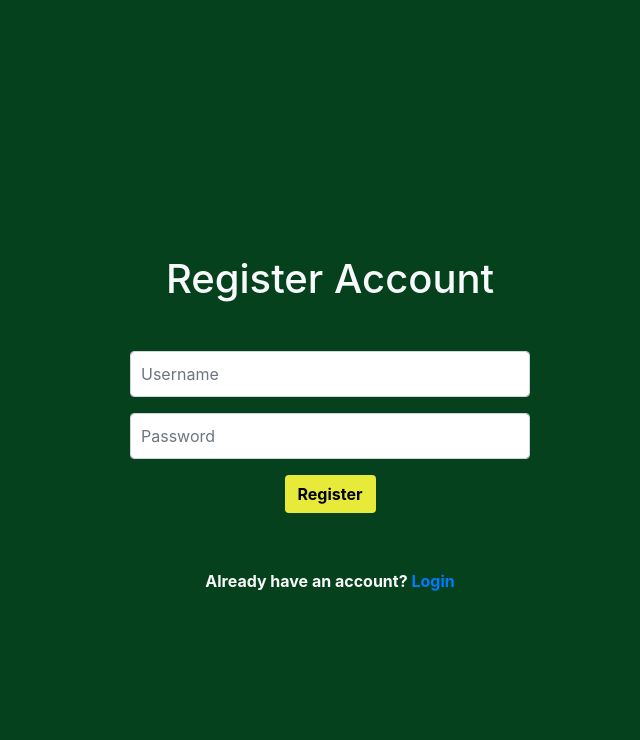
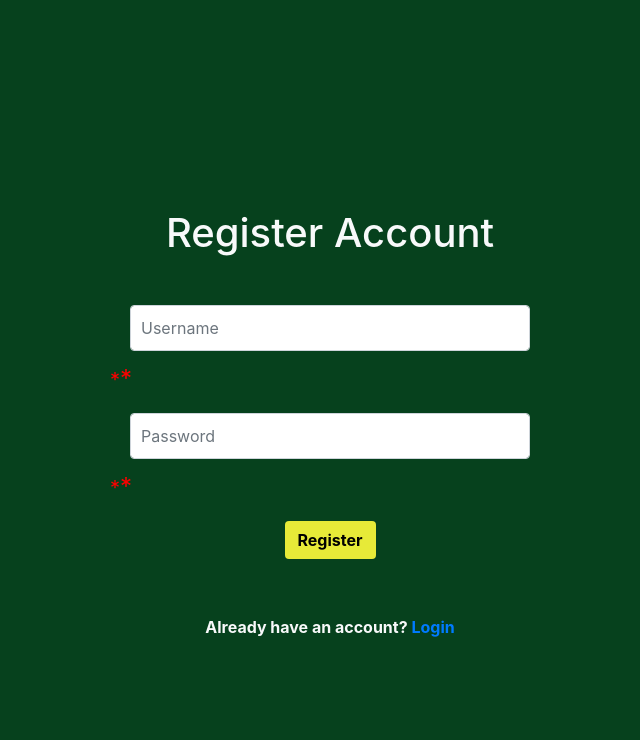
Before and after one commit to Dhruv-Panicker/ExcelGuard, a Flask app: page /register in a window 1280 px wide. Shown: the part 56-796 px from the top of the page, without its empty margins (310-950 px from the left). Run offline with Flask 2, Linux system fonts and the light colour scheme; some libraries are stand-ins or nearby versions.

Commit message:
bug: fixing styling for red asterisks and margin padding for begin scan form

```diff
--- a/static/main.css
+++ b/static/main.css
@@ -81,12 +81,6 @@ a.article-title:hover {
   font-size: 2.5rem;
 }
 
-.asterisk{
-  color: white;
-  position: relative;
-  left: -30px;
-}
-
 .asterisk:after{
   content: '*';
   color: red;
@@ -135,7 +129,7 @@ a.article-title:hover {
 
 .asterisk {
   color: red;
-  position: absolute;
+  position: relative;
   margin-left: -20px;
   font-size: 20px;
 }
--- a/templates/scan_list.html
+++ b/templates/scan_list.html
@@ -22,7 +22,7 @@
           <div class="form-inline mb-2">
             <input type="text" class="form-control col-8 mr-2" id="assignmentName" name="assignmentName" placeholder="Assignment Name..." required=true>
             <span class="asterisk"></span>
-            <input type="text" class="form-control col-3" id="courseCode" name="courseCode" placeholder="Course..." required=true>
+            <input type="text" class="form-control col-3 ml-2" id="courseCode" name="courseCode" placeholder="Course..." required=true>
             <span class="asterisk"></span>
           </div>
           <!-- To get file name to populate the button text, we'd need to use jQuery to rewrite the text by getting the file_name from the button onchange event -->
```
